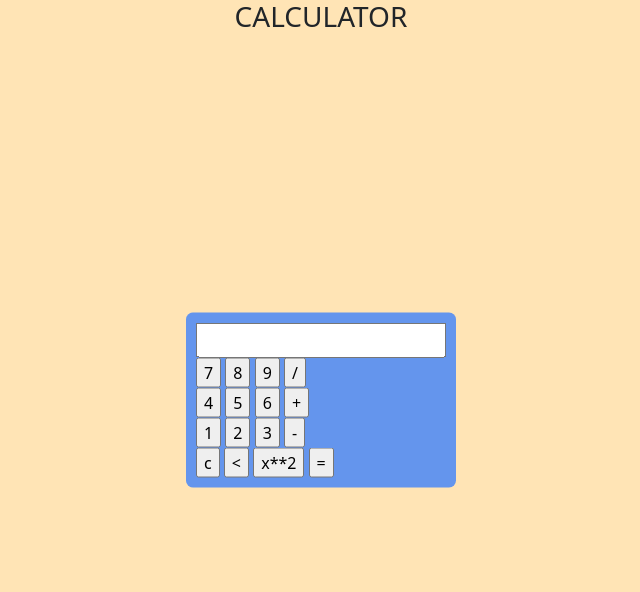
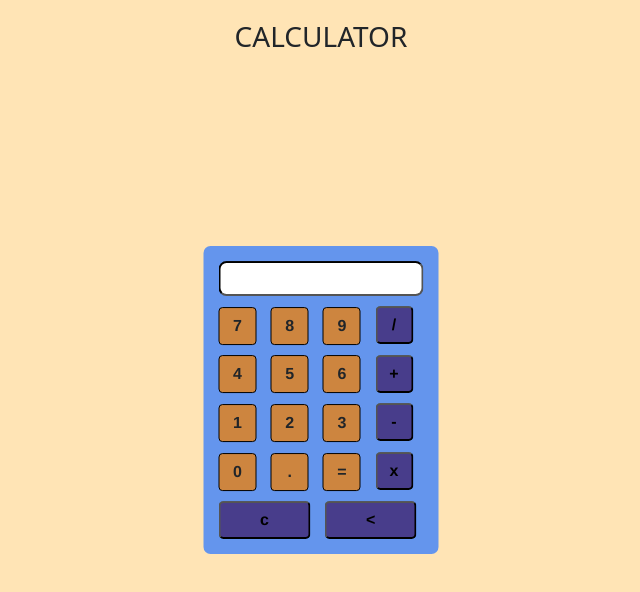
Before and after one commit to KOLAWOLEADE/My-Calculator, a plain HTML site: page index.html in a window 1280 px wide. Shown: the whole page, without its empty margins (319-959 px from the left). Drawn offline with Linux system fonts and the light colour scheme.

Commit message:
add operator

```diff
--- a/css/style.css
+++ b/css/style.css
@@ -7,6 +7,8 @@ body{
 h3{
 
     text-align: center;
+    padding: 10px;
+    margin: 10px;
 }
 
 .cal{
@@ -15,43 +17,72 @@ h3{
     left: 50%;
     transform: translate(-50%,-50%);
     background: cornflowerblue;
-
     border-radius: 7px;
     padding: 10px;
+    width: auto;
 }
 
 .result{
-    width: 250px;
+    width: 205px;
     height: 35px;
+    margin: 5px;
+    padding: 5px;
     text-align: right;
     font-weight: bold;
     font-style: normal;
     font-family: 'Times New Roman', Times, serif;
+    border-radius: 8px;
+    border-color: black;
 }
 
-.calc-btn{
+.btn{
+    background-color: peru;
+    font-weight: bold;
     margin: 5px;
     padding: 5px;
-    font-weight: bold;
     width: 38px;
     height: 38px;
-    border-radius: 19px;
-    text-align: center;
-    background-color: coral;
+    font-family: 'Franklin Gothic Medium', 'Arial Narrow', Arial, sans-serif;
     font-style: normal;
-    font-family: 'Times New Roman', Times, serif;
+    border-color: black;
 
 }
 
-.design{
-    background-color: grey;
+
+#operator{
+    background-color: darkslateblue;
+    font: 1em sans-serif;
     font-weight: bold;
+    margin: 5px;
+    padding: 5px;
     width: 38px;
     height: 38px;
-    border-radius: 19px;
-    text-align: center;
+    border-radius: 5px;
+    font-family: 'Franklin Gothic Medium', 'Arial Narrow', Arial, sans-serif;
+    font-style: normal;
+
+}
+
+.clear{
+    background-color: darkslateblue;
+    font-weight: bold;
     margin: 5px;
     padding: 5px;
+    width: 92px;
+    height: 38px;
+    font-family: 'Franklin Gothic Medium', 'Arial Narrow', Arial, sans-serif;
+    border-radius: 5px;
     font-style: normal;
-    font-family: 'Times New Roman', Times, serif;
 }
+
+.btn:hover{
+    color: green;
+}
+
+#operator:hover{
+    color: green;
+}
+
+.clear:hover{
+    color: green;
+}
--- a/index.html
+++ b/index.html
@@ -14,44 +14,54 @@
     <h3>CALCULATOR</h3>
     <div class="container">
         <div class="cal">
+
+            <!-- Form for output button -->
+
             <div>
     <input class="result">
             </div>
 
     <!-- buttons -->
+
     <div>
 
-<input type="button" value="7" onclick="insrt(7)">
-<input type="button" value="8" onclick="insrt(8)">
-<input type="button" value="9" onclick="insrt(9)">
-<input type="button" value="/" onclick="insrt('/')">
+<input type="button" value="7" onclick="insrt(7)" class="btn">
+<input type="button" value="8" onclick="insrt(8)" class="btn">
+<input type="button" value="9" onclick="insrt(9)" class="btn">
+<input type="button" value="/" onclick="insrt('/')" id="operator">
 
 </div>
 
 <div>
 
-    <input type="button" value="4" onclick="insrt(4)">
-    <input type="button" value="5" onclick="insrt(5)">
-    <input type="button" value="6" onclick="insrt(6)">
-    <input type="button" value="+" onclick="insrt('+')">
+    <input type="button" value="4" onclick="insrt(4)" class="btn">
+    <input type="button" value="5" onclick="insrt(5)" class="btn">
+    <input type="button" value="6" onclick="insrt(6)" class="btn">
+    <input type="button" value="+" onclick="insrt('+')" id="operator">
 
     </div>
     <div>
 
-        <input type="button" value="1" onclick="insrt(1)">
-        <input type="button" value="2" onclick="insrt(2)">
-        <input type="button" value="3" onclick="insrt(3)">
-        <input type="button" value="-" onclick="insrt('-')">
+        <input type="button" value="1" onclick="insrt(1)" class="btn">
+        <input type="button" value="2" onclick="insrt(2)" class="btn">
+        <input type="button" value="3" onclick="insrt(3)" class="btn">
+        <input type="button" value="-" onclick="insrt('-')" id="operator">
 
         </div>
 
         <div>
 
-            <input type="button" value="c" onclick="c()">
-            <input type="button" value="<" onclick="insrt('<')">
-            <input type="button" value="x**2" onclick="insrt(x**2)">
-            <input type="button" value="=" onclick="equal('=')">
+            <input type="button" value="0" onclick="insrt(0)" class="btn">
+            <input type="button" value="." onclick="insrt('.')" class="btn">
+            <!-- <input type="button" value="del" onclick="del()"> -->
+            <input type="button" value="=" onclick="equal('=')" class="btn">
+            <input type="button" value="x" onclick="insrt('*')"id="operator">
 
+            </div>
+
+            <div>
+            <input type="button" value="c" onclick="c()" class="clear">
+            <input type="button" value="<" onclick="del()" class="clear">
             </div>
     </div>
 
--- a/js/script.js
+++ b/js/script.js
@@ -4,6 +4,11 @@ function insrt(num){
 
 function equal(){
     $(".result").val(eval($(".result").val()));
+}
+
+function del(num){
+    value= $(".result").val()
+    $(".reuslt").val(value.substring(0,value.lenght - 1))
 }
 
 
```
